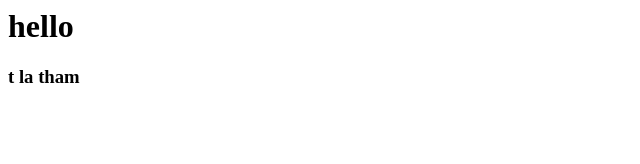
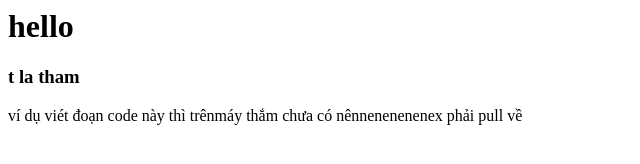
Before and after one commit to lyvvw/demo1, a plain HTML site: page index.html in a window 1280 px wide. Shown: the whole page, without its empty margins (0-640 px from the left). Drawn offline with Linux system fonts and the light colour scheme.

Commit message:
Update index.html
update index.html

```diff
--- a/index.html
+++ b/index.html
@@ -1,3 +1,5 @@
 <h1>hello</h1>
 
 <h3>t la tham</h3>
+
+<p> ví dụ   viét đoạn code này thì trênmáy thắm chưa có nênnenenenenex phải pull về </p>
```
